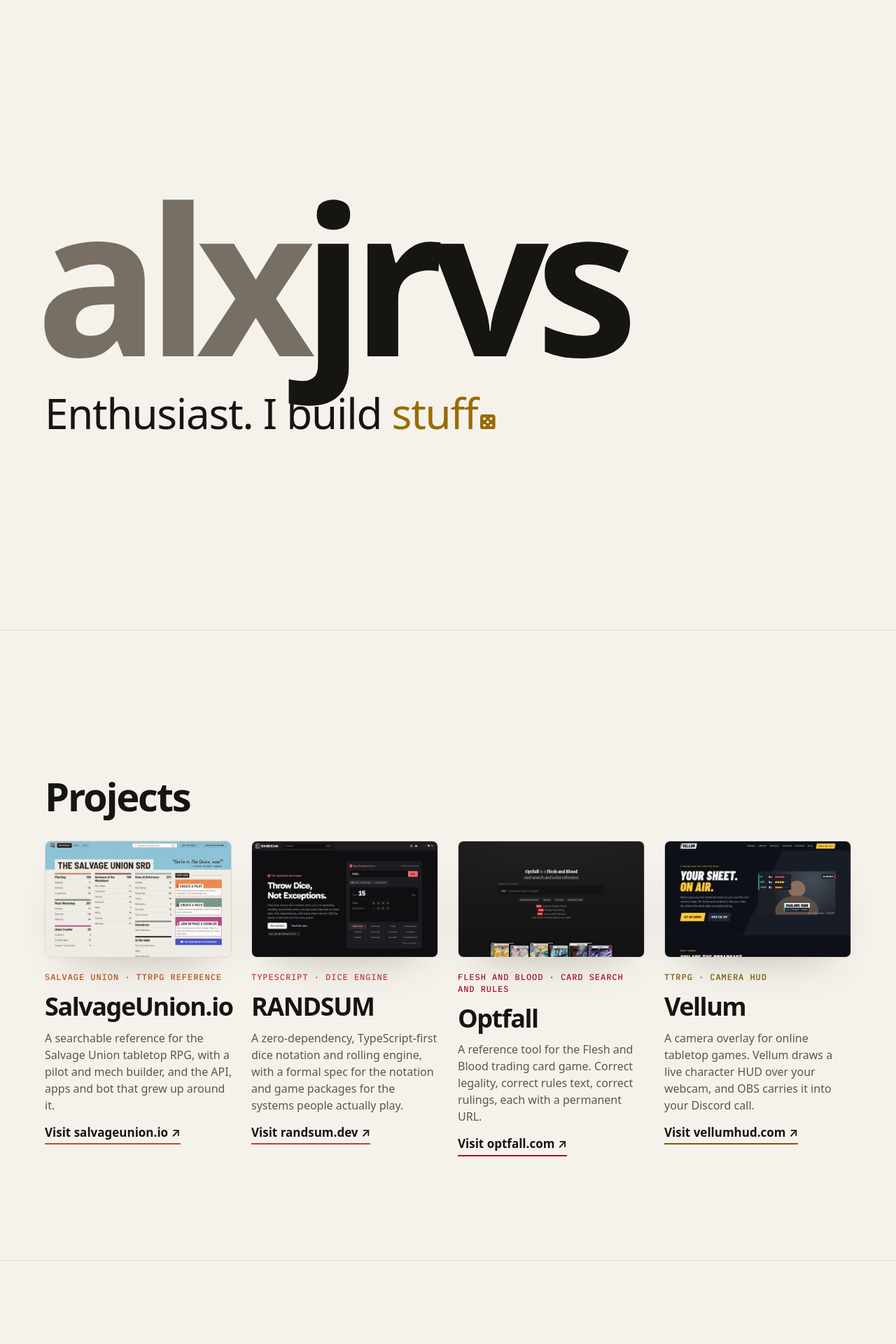
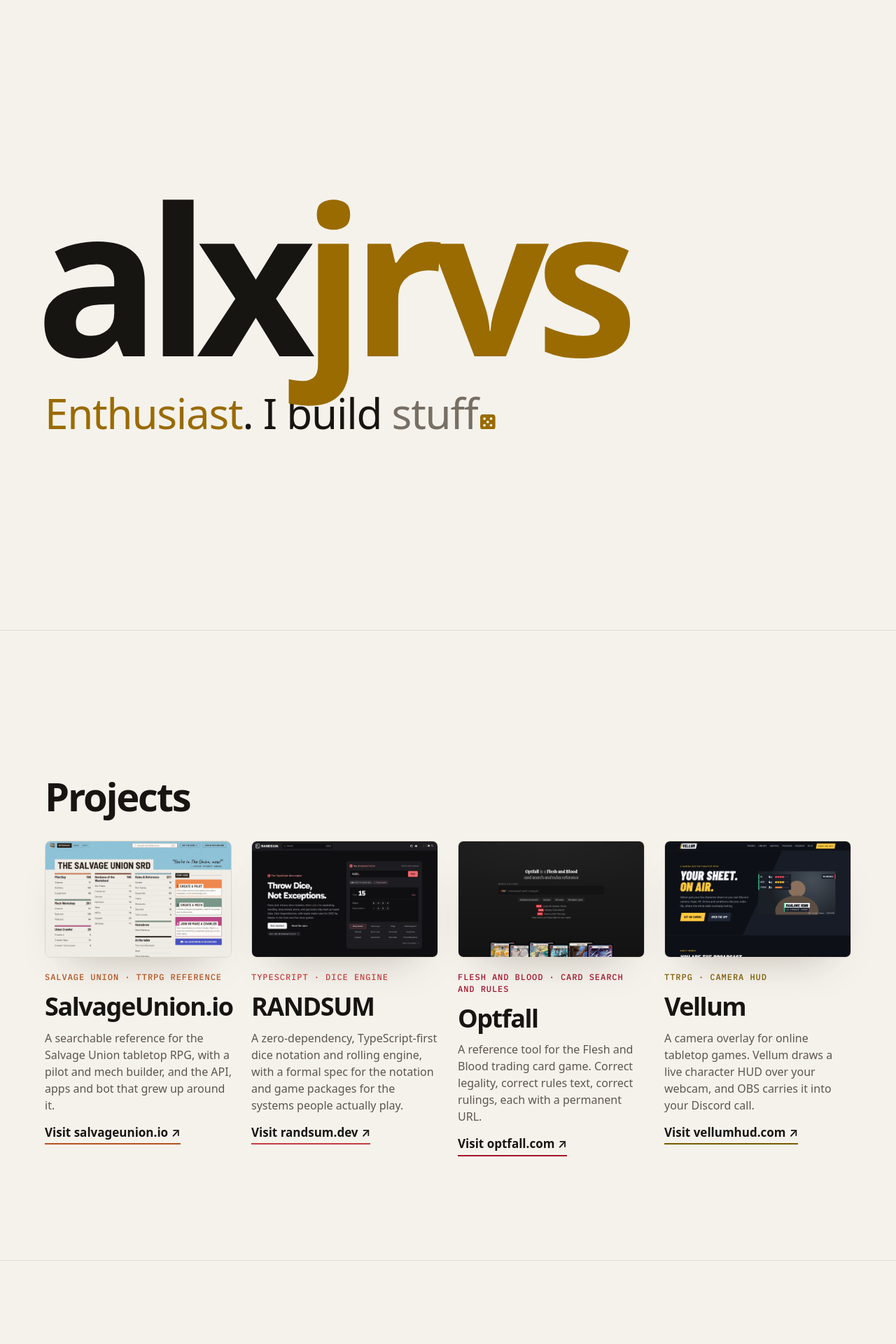
Before and after one commit to alxjrvs/alxjrvs.github.io, a Jekyll site: the page built from index.html, in a window 1280 px wide. Shown: the top 1920 px of the page at 70% size. Built offline with Jekyll 4.4.1, drawn with Linux system fonts in a browser that asks for light colours; some web fonts are replaced.

Commit message:
Recolor the wordmark and tagline (#10)
alx in ink and jrvs in the highlight yellow, in both the big wordmark and
the header brand it shrinks into. In the tagline the subject is yellow,
the object grey, and the die stays yellow. In dark mode "ink" is the
near-white text colour, so alx stays readable.


Claude-Session: https://claude.ai/code/session_013i5gBzvJR727urzLoGN6c6

Co-authored-by: Claude <noreply@anthropic.com>

```diff
--- a/_layouts/default.html
+++ b/_layouts/default.html
@@ -36,7 +36,7 @@
     script at the bottom). Everywhere else it's simply there.
   {%- endcomment -%}
   <header class="bar" id="bar">
-    <a class="brand" href="{{ '/' | relative_url }}"><span class="alx">alx</span>jrvs</a>
+    <a class="brand" href="{{ '/' | relative_url }}"><span class="alx">alx</span><span class="jrvs">jrvs</span></a>
     <nav class="nav" aria-label="Primary">
       {%- for item in site.nav -%}
         {%- if item.needs_posts and site.posts.size == 0 -%}{%- continue -%}{%- endif -%}
--- a/assets/css/site.css
+++ b/assets/css/site.css
@@ -62,6 +62,9 @@ h1, h2, h3 { margin: 0; font-weight: 700; }
 h2 { font-size: clamp(2.5rem, 6vw, 3.5rem); line-height: 1; letter-spacing: -.04em; }
 h3 { font-size: clamp(1.75rem, 3.6vw, 2.25rem); line-height: 1.05; letter-spacing: -.04em; }
 .alx { color: var(--sub); }
+/* the wordmark itself: alx in ink, jrvs in the highlight */
+.mark .alx, .brand .alx { color: var(--ink); }
+.mark .jrvs, .brand .jrvs { color: var(--hl); }
 .label { font: 500 .75rem/1.4 var(--mono); letter-spacing: .08em; text-transform: uppercase; color: var(--sub); }
 .wrap { padding-left: var(--gutter); padding-right: var(--gutter); }
 .skip { position: absolute; left: -999px; top: 8px; z-index: 100; background: var(--ink); color: var(--bg); padding: 8px 12px; }
@@ -183,7 +186,9 @@ h3 { font-size: clamp(1.75rem, 3.6vw, 2.25rem); line-height: 1.05; letter-spacin
   line-height: 1.1;
   letter-spacing: -.02em;
 }
-.tagline em { font-style: normal; color: var(--hl); }
+/* tagline: the subject in the highlight, the object grey, the die highlight */
+.tagline .roll-subject { color: var(--hl); }
+.tagline em { font-style: normal; color: var(--sub); }
 .roll { display: inline-block; }
 /* the die is the sentence's full stop: click it to roll */
 .die-btn { font: inherit; line-height: 0; padding: 0 0 0 .06em; margin: 0; border: 0; background: none; cursor: pointer; vertical-align: baseline; color: var(--hl); }
--- a/index.html
+++ b/index.html
@@ -2,7 +2,7 @@
 layout: default
 ---
 <section class="screen intro" aria-label="Introduction">
-  <h1 class="mark" id="mark"><span class="alx">alx</span>jrvs</h1>
+  <h1 class="mark" id="mark"><span class="alx">alx</span><span class="jrvs">jrvs</span></h1>
   <p class="tagline"><span class="roll roll-subject">{{ site.data.tagline.subjects | first }}</span>. I build <em class="roll roll-object">{{ site.data.tagline.objects | first }}</em><button type="button" class="die-btn" aria-label="Roll for a new tagline"><svg class="die" viewBox="0 0 16 16" aria-hidden="true"><rect class="die-face" width="16" height="16" rx="3"/><g class="die-pips"><circle cx="4.5" cy="4.5" r="1.4"/><circle cx="11.5" cy="4.5" r="1.4"/><circle cx="8" cy="8" r="1.4"/><circle cx="4.5" cy="11.5" r="1.4"/><circle cx="11.5" cy="11.5" r="1.4"/></g></svg></button></p>
 </section>
 
```
